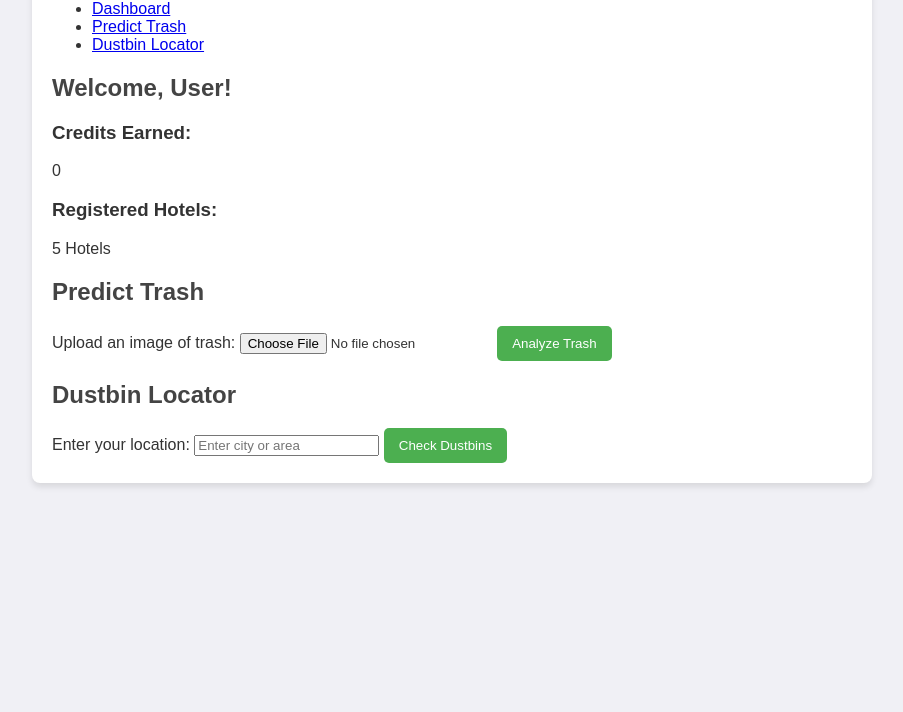
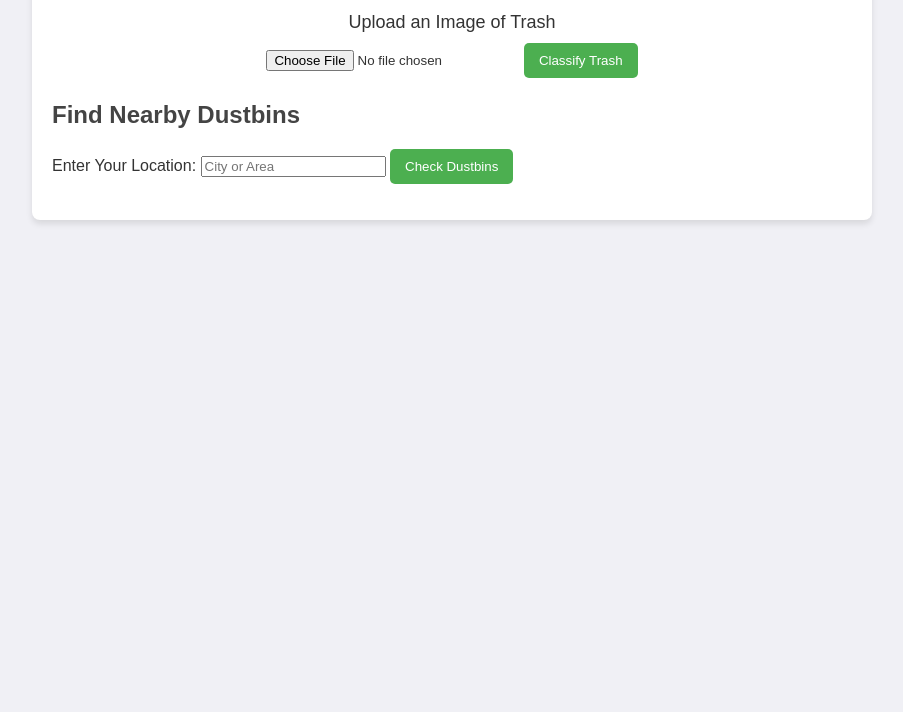
Before and after one commit to Maangalya-senthilkumar/trash, a plain HTML site: page index.html in a window 1280 px wide. Shown: the part 88-800 px from the top of the page, without its empty margins (188-1091 px from the left). Drawn offline with Linux system fonts and the light colour scheme.

Commit message:
Update index.html

```diff
--- a/index.html
+++ b/index.html
@@ -3,66 +3,39 @@
 <head>
   <meta charset="UTF-8">
   <meta name="viewport" content="width=device-width, initial-scale=1.0">
-    <title>Trash Tracker Dashboard</title>
+  <title>Trash Classifier</title>
   <link rel="stylesheet" href="styles.css">
 </head>
 <body>
   <div class="container">
-        <!-- Navigation Bar -->
-        <nav class="navbar">
-            <h1>Trash Tracker</h1>
-            <ul>
-                <li><a href="#dashboard">Dashboard</a></li>
-                <li><a href="#predict">Predict Trash</a></li>
-                <li><a href="#locator">Dustbin Locator</a></li>
-            </ul>
-        </nav>
+    <h1>Trash Classifier Dashboard</h1>
 
-        <!-- Dashboard Section -->
-        <section id="dashboard">
-            <h2>Welcome, User!</h2>
-            <div class="stats">
-                <div class="credits">
-                    <h3>Credits Earned:</h3>
-                    <p id="userCredits">0</p>
+    <!-- Upload Form -->
+    <div class="upload-section">
+      <label for="imageUpload" class="upload-label">Upload an Image of Trash</label>
+      <input type="file" id="imageUpload" accept="image/*">
+      <button id="uploadButton">Classify Trash</button>
     </div>
-                <div class="hotels">
-                    <h3>Registered Hotels:</h3>
-                    <p>5 Hotels</p>
+
+    <!-- Result Display -->
+    <div id="resultSection" class="hidden">
+      <h2>Prediction Result:</h2>
+      <p id="resultText"></p>
+      <div id="creditsPopup" class="popup hidden">
+        🎉 You earned <span id="credits">10</span> credits! 🎉
       </div>
     </div>
-        </section>
 
-        <!-- Trash Prediction Section -->
-        <section id="predict">
-            <h2>Predict Trash</h2>
-            <form id="trashForm">
-                <label for="trashImage">Upload an image of trash:</label>
-                <input type="file" id="trashImage" accept="image/*">
-                <button type="submit">Analyze Trash</button>
-            </form>
-            <div id="trashResult" class="result"></div>
-        </section>
-
-        <!-- Dustbin Locator Section -->
-        <section id="locator">
-            <h2>Dustbin Locator</h2>
-            <form id="locationForm">
-                <label for="userLocation">Enter your location:</label>
-                <input type="text" id="userLocation" placeholder="Enter city or area">
-                <button type="submit">Check Dustbins</button>
-            </form>
-            <div id="locationResult" class="result"></div>
-        </section>
+    <!-- Location Section -->
+    <div class="location-section">
+      <h2>Find Nearby Dustbins</h2>
+      <label for="locationInput">Enter Your Location:</label>
+      <input type="text" id="locationInput" placeholder="City or Area">
+      <button id="checkDustbin">Check Dustbins</button>
+      <p id="locationResult"></p>
+    </div>
   </div>
 
-    <!-- Pop-up Animation -->
-<div id="popup" class="popup hidden">
-    <p>🎉 You earned 10 credits! 🎉</p>
-    <button id="closePopup">Close</button>
-</div>
-
-
-    <script src="scripts.js"></script>
+  <script src="script.js"></script>
 </body>
-</ht
+</html>
```
Lines whose indentation alone changed are shown as unchanged.
